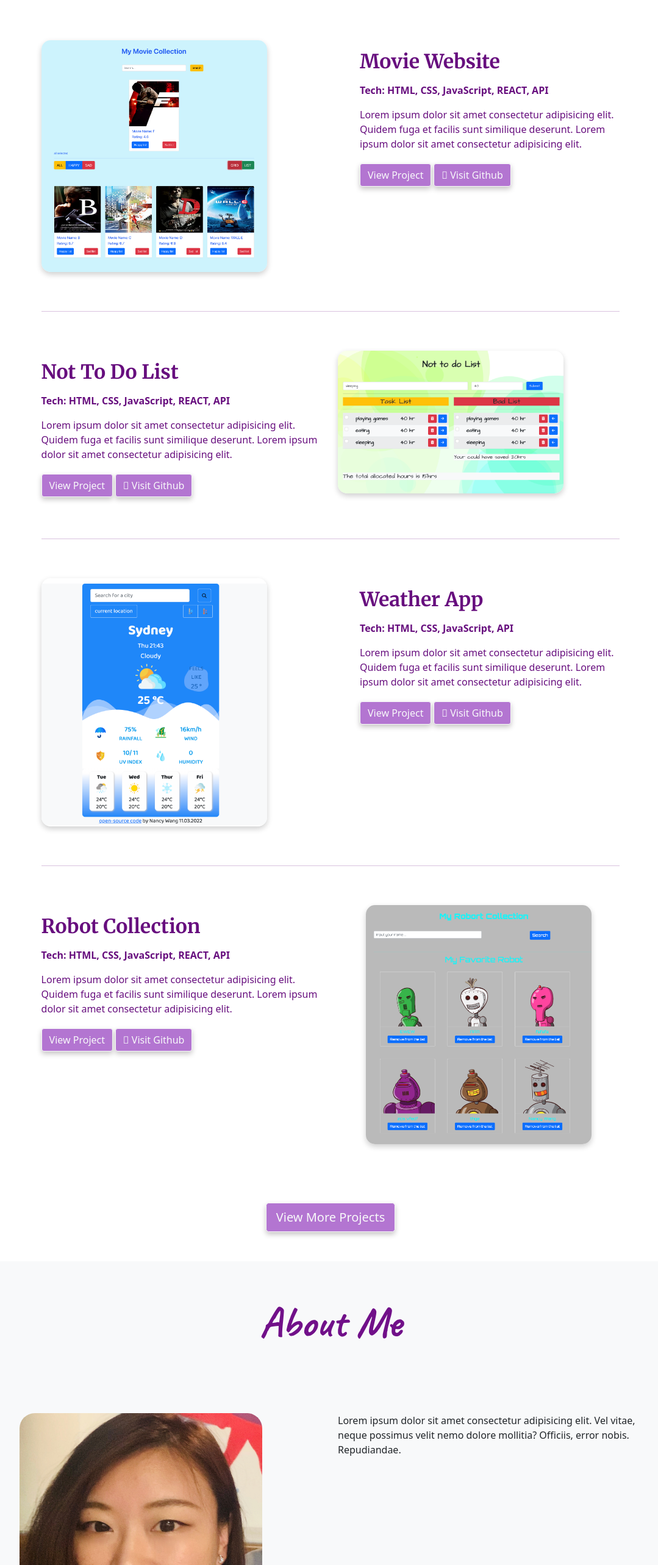
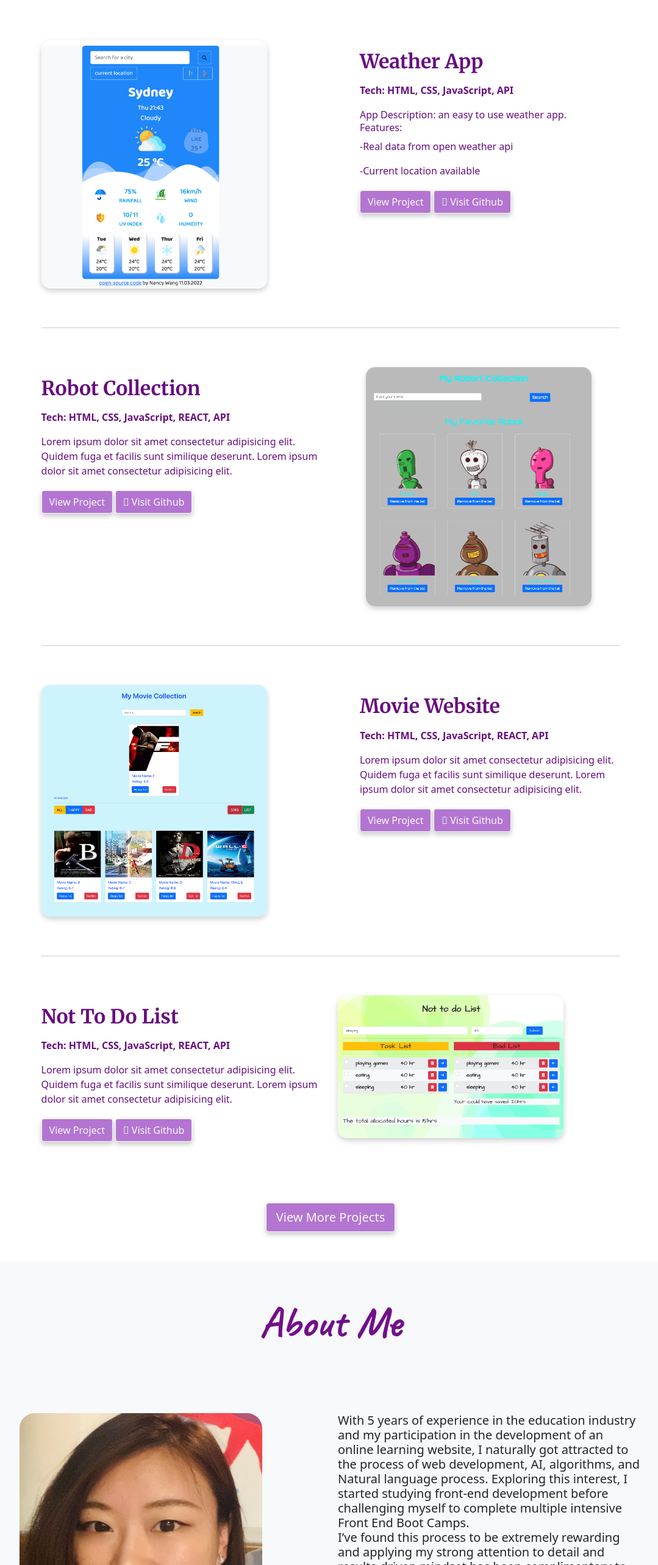
Before and after one commit to MengZhiAnHunQu/react-portfolio-nancy, a React (Create React App) app: page / in a window 1280 px wide. Shown: the part 1296-3862 px from the top of the page at 61% size, without its empty margins (98-1177 px from the left). Built offline with nearby package versions, Linux system fonts and the light colour scheme.

Commit message:
projects content updated

```diff
--- a/src/App.css
+++ b/src/App.css
@@ -25,7 +25,7 @@
 
 /* contact */
 #contact {
-  background-color: rgb(179, 117, 209);
+  background: url(../src/images/contact-bg.png);
 }
 
 .btn {
--- a/src/component/About.js
+++ b/src/component/About.js
@@ -18,11 +18,22 @@ export const About = () => {
             />
           </Col>
           <Col>
-            <p>
-              Lorem ipsum dolor sit amet consectetur adipisicing elit. Vel
-              vitae, neque possimus velit nemo dolore mollitia? Officiis, error
-              nobis. Repudiandae.
-            </p>
+            <h5>
+              With 5 years of experience in the education industry and my
+              participation in the development of an online learning website, I
+              naturally got attracted to the process of web development, AI,
+              algorithms, and Natural language process. Exploring this interest,
+              I started studying front-end development before challenging myself
+              to complete multiple intensive Front End Boot Camps.
+              <h5>
+                I’ve found this process to be extremely rewarding and applying
+                my strong attention to detail and results-driven mindset has
+                been complimentary to the process. After several months of
+                intense learning and creating my own projects, I’ve decided to
+                make the leap from education into IT, specifically web
+                development, I am thrilled to take this next step!
+              </h5>
+            </h5>
           </Col>
         </Row>
       </Container>
--- a/src/component/Contact.js
+++ b/src/component/Contact.js
@@ -19,7 +19,7 @@ export const Contact = () => {
         <Row className="pb-5">
           <Col className="d-flex justify-content-around fs-1">
             <a target="_blank" href="#link to ...">
-              <span className="fab fa-github text-light"></span>
+              <i className="fab fa-github text-light"></i>
             </a>
 
             <a target="_blank" href="#link to ...">
--- a/src/component/Projects.js
+++ b/src/component/Projects.js
@@ -20,92 +20,6 @@ export const Projects = () => {
         {/* project 1 movie */} {/* project 1 movie */}
         <Row className="py-5">
           <Col md="6">
-            <img src={movie} alt="project " className="pj-img " width="80%" />
-          </Col>
-
-          <Col md="6" className="ps-5">
-            <h2
-              className="proj-title fw-bolder mt-3"
-              style={{ fontFamily: "Merriweather" }}
-            >
-              Movie Website
-            </h2>
-
-            <p className="fw-bold mt-3">
-              Tech: HTML, CSS, JavaScript, REACT, API
-            </p>
-            <p>
-              Lorem ipsum dolor sit amet consectetur adipisicing elit. Quidem
-              fuga et facilis sunt similique deserunt. Lorem ipsum dolor sit
-              amet consectetur adipisicing elit.
-            </p>
-
-            <Button
-              variant="outline-light "
-              className="mr-1 btn "
-              href="https://624eaa3a69f8a2000948992b--react-movielist-nancy.netlify.app/"
-              target="_blank"
-            >
-              View Project
-            </Button>
-
-            <Button
-              target="_blank"
-              variant="outline-light "
-              className="m-1 btn"
-              href="https://github.com/MengZhiAnHunQu/react-movie-list"
-            >
-              <span className="fab fa-github text-light"></span> Visit Github
-            </Button>
-          </Col>
-        </Row>
-        <hr />
-        {/* project 2 Not to do List*/}
-        <Row className="py-5">
-          <Col md="6" className="order-md-2">
-            <img src={list} alt="project " className=" pj-img" width="80%" />
-          </Col>
-
-          <Col md="6" className="pe-2">
-            <h2
-              className="proj-title fw-bolder mt-3"
-              style={{ fontFamily: "Merriweather" }}
-            >
-              Not To Do List
-            </h2>
-
-            <p className="fw-bold mt-3">
-              Tech: HTML, CSS, JavaScript, REACT, API
-            </p>
-            <p>
-              Lorem ipsum dolor sit amet consectetur adipisicing elit. Quidem
-              fuga et facilis sunt similique deserunt. Lorem ipsum dolor sit
-              amet consectetur adipisicing elit.
-            </p>
-
-            <Button
-              target="_blank"
-              variant="outline-light "
-              className="mr-1 btn"
-              href="https://not-to-do-list.netlify.app/"
-            >
-              View Project
-            </Button>
-
-            <Button
-              target="_blank"
-              variant="outline-light "
-              className="m-1 btn"
-              href="https://github.com/MengZhiAnHunQu/react-not-to-do-list"
-            >
-              <span className="fab fa-github text-light"></span> Visit Github
-            </Button>
-          </Col>
-        </Row>
-        <hr />
-        {/* project 3 */}
-        <Row className="py-5">
-          <Col md="6">
             <img
               src={weatherApp}
               alt="project "
@@ -124,9 +38,12 @@ export const Projects = () => {
 
             <p className="fw-bold mt-3">Tech: HTML, CSS, JavaScript, API</p>
             <p>
-              Lorem ipsum dolor sit amet consectetur adipisicing elit. Quidem
-              fuga et facilis sunt similique deserunt. Lorem ipsum dolor sit
-              amet consectetur adipisicing elit.
+              App Description: an easy to use weather app.{" "}
+              <p>
+                <h6>Features:</h6>
+                <p>-Real data from open weather api</p>
+                <p>-Current location available</p>
+              </p>
             </p>
 
             <Button
@@ -149,7 +66,7 @@ export const Projects = () => {
           </Col>
         </Row>
         <hr />
-        {/* Project 4 */}
+        {/* project 2 Not to do List*/}
         <Row className="py-5">
           <Col md="6" className="order-md-2">
             <img
@@ -196,6 +113,92 @@ export const Projects = () => {
             </Button>
           </Col>
         </Row>
+        <hr />
+        {/* project 3 */}
+        <Row className="py-5">
+          <Col md="6">
+            <img src={movie} alt="project " className="pj-img " width="80%" />
+          </Col>
+
+          <Col md="6" className="ps-5">
+            <h2
+              className="proj-title fw-bolder mt-3"
+              style={{ fontFamily: "Merriweather" }}
+            >
+              Movie Website
+            </h2>
+
+            <p className="fw-bold mt-3">
+              Tech: HTML, CSS, JavaScript, REACT, API
+            </p>
+            <p>
+              Lorem ipsum dolor sit amet consectetur adipisicing elit. Quidem
+              fuga et facilis sunt similique deserunt. Lorem ipsum dolor sit
+              amet consectetur adipisicing elit.
+            </p>
+
+            <Button
+              variant="outline-light "
+              className="mr-1 btn "
+              href="https://624eaa3a69f8a2000948992b--react-movielist-nancy.netlify.app/"
+              target="_blank"
+            >
+              View Project
+            </Button>
+
+            <Button
+              target="_blank"
+              variant="outline-light "
+              className="m-1 btn"
+              href="https://github.com/MengZhiAnHunQu/react-movie-list"
+            >
+              <span className="fab fa-github text-light"></span> Visit Github
+            </Button>
+          </Col>
+        </Row>
+        <hr />
+        {/* Project 4 */}
+        <Row className="py-5">
+          <Col md="6" className="order-md-2">
+            <img src={list} alt="project " className=" pj-img" width="80%" />
+          </Col>
+
+          <Col md="6" className="pe-2">
+            <h2
+              className="proj-title fw-bolder mt-3"
+              style={{ fontFamily: "Merriweather" }}
+            >
+              Not To Do List
+            </h2>
+
+            <p className="fw-bold mt-3">
+              Tech: HTML, CSS, JavaScript, REACT, API
+            </p>
+            <p>
+              Lorem ipsum dolor sit amet consectetur adipisicing elit. Quidem
+              fuga et facilis sunt similique deserunt. Lorem ipsum dolor sit
+              amet consectetur adipisicing elit.
+            </p>
+
+            <Button
+              target="_blank"
+              variant="outline-light "
+              className="mr-1 btn"
+              href="the-not-to-do-list.netlify.app"
+            >
+              View Project
+            </Button>
+
+            <Button
+              target="_blank"
+              variant="outline-light "
+              className="m-1 btn"
+              href="https://github.com/MengZhiAnHunQu/react-not-to-do-list"
+            >
+              <span className="fab fa-github text-light"></span> Visit Github
+            </Button>
+          </Col>
+        </Row>
         <Button
           variant="outline-light btn-lg "
           className=" mt-5 d-block m-auto "
--- a/src/component/skills.css
+++ b/src/component/skills.css
@@ -8,13 +8,3 @@
   height: 100px;
   border-radius: 50%;
 }
-
-.movie {
-  border-radius: 15px;
-
-  padding: 20px;
-  box-shadow: rgba(41, 41, 41, 0.08) 0px 4px 10px;
-}
-.skill-section > img:hover {
-  width: 90%;
-}
```
Also changed, not shown: src/images/contact-bg.png (added).
